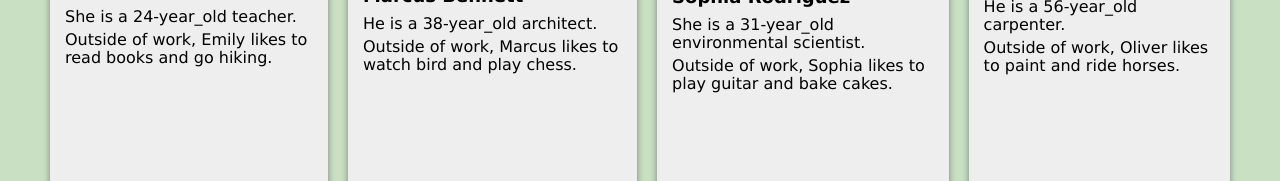
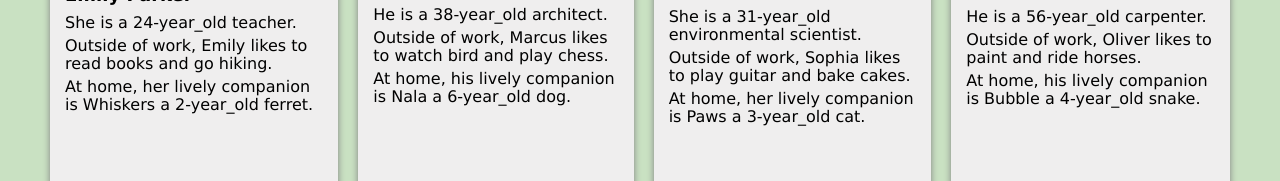
Before and after one commit to FrancoisNovais/vue-exercice-3-description-list-v2, a Vue app: page / in a window 1280 px wide. Shown: the part 470-651 px from the top of the page. Built offline with nearby package versions, Linux system fonts and the light colour scheme.

Commit message:
ThirdParagraph.vue props

```diff
--- a/src/components/CardDescription.vue
+++ b/src/components/CardDescription.vue
@@ -2,7 +2,7 @@
 import Title from './Title.vue'
 import FirstParagraph from './FirstParagraph.vue'
 import SecondParagraph from './SecondParagraph.vue'
-// import ThirdParagraph from './ThirdParagraph.vue'
+import ThirdParagraph from './ThirdParagraph.vue'
 
 // -- Définition des 'props'
 const props = defineProps({
@@ -24,6 +24,12 @@ const props = defineProps({
         :firstName="personInfos.firstname"
         :firstHobbie="personInfos.hobbies[0]"
         :secondHobbie="personInfos.hobbies[1]"
+      />
+      <ThirdParagraph
+        :gender="personInfos.gender"
+        :petName="personInfos.pet.name"
+        :petAge="personInfos.pet.age"
+        :petSpecies="personInfos.pet.species"
       />
     </div>
 
--- a/src/components/FirstParagraph.vue
+++ b/src/components/FirstParagraph.vue
@@ -10,5 +10,3 @@ const props = defineProps({
 <template>
   <p>{{ gender === 'female' ? 'She' : 'He' }} is a {{ age }}-year_old {{ job }}.</p>
 </template>
-
-<style scoped></style>
--- a/src/components/ThirdParagraph.vue
+++ b/src/components/ThirdParagraph.vue
@@ -1,7 +1,16 @@
-<script setup></script>
+<script setup>
+// -- Définition des 'props'
+const props = defineProps({
+  gender: String,
+  petName: String,
+  petAge: Number,
+  petSpecies: String
+})
+</script>
 
 <template>
-  <p>ThirdParagraph</p>
+  <p>
+    At home, {{ gender === 'female' ? 'her' : 'his' }} lively companion is {{ petName }} a
+    {{ petAge }}-year_old {{ petSpecies }}.
+  </p>
 </template>
-
-<style scoped></style>
```
